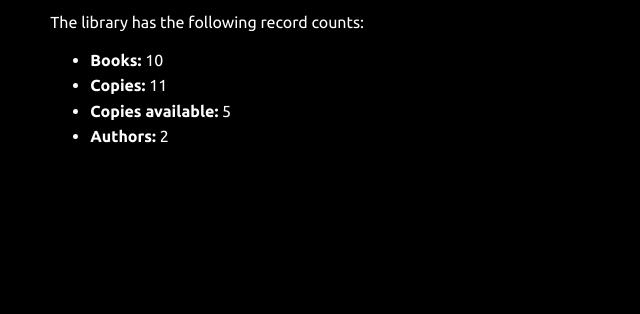
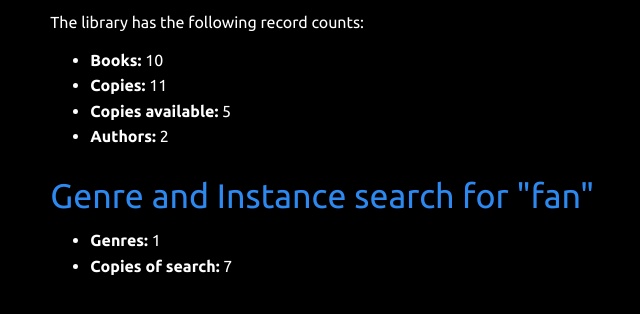
Before and after one commit to mrsimonsen/django, a Django app: page /catalog/ in a window 1280 px wide. Shown: the part 181-495 px from the top of the page, without its empty margins (178-818 px from the left). Run offline with Django 3.2, Linux system fonts and the light colour scheme; data comes from the database, SQL or seed files in the repository.

Commit message:
one to part 6

```diff
--- a/django_projects/locallibrary/catalog/templates/index.html
+++ b/django_projects/locallibrary/catalog/templates/index.html
@@ -1,4 +1,6 @@
 {% extends "base_generic.html" %}
+
+{% block title %}<title>Local Library Home</title>{% endblock %}
 
 {% block content %}
 	<h1>Local Library Home</h1>
@@ -12,5 +14,10 @@
 		<li><strong>Copies:</strong> {{ num_instances }}</li>
 		<li><strong>Copies available:</strong> {{ num_instances_available }}</li>
 		<li><strong>Authors:</strong> {{ num_authors }}</li>
- </ul>
+	</ul>
+	<h2>Genre and Instance search for "fan"</h2>
+	<ul>
+		<li><strong>Genres:</strong> {{ num_sgenre }}</li>
+		<li><strong>Copies of search:</strong> {{ num_sinstance }}</li>
+</ul>
 {% endblock %}
--- a/django_projects/locallibrary/catalog/views.py
+++ b/django_projects/locallibrary/catalog/views.py
@@ -16,11 +16,16 @@ def index(request):
 	# The 'all()' is implied by default.
 	num_authors = Author.objects.count()
 
+	num_sgenre = Genre.objects.filter(name__icontains="fan").count()
+	num_sinstance = BookInstance.objects.filter(book__genre__name__icontains="fan").count()
+
 	context = {
 		'num_books' : num_books,
 		'num_instances' : num_instances,
 		'num_instances_available' : num_instances_available,
 		'num_authors' : num_authors,
+		'num_sgenre': num_sgenre,
+		'num_sinstance': num_sinstance,
 	}
 
 	# Render the HTML template index.html with the data in the context variable
```
Also changed, not shown: README.md.
